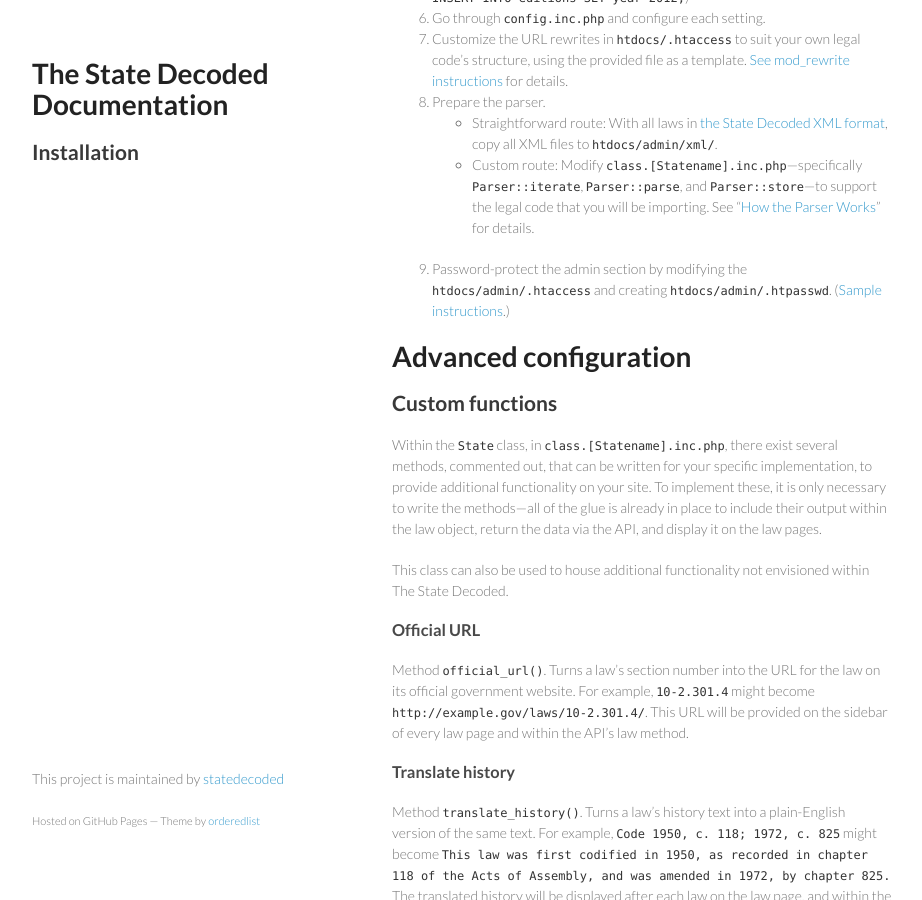
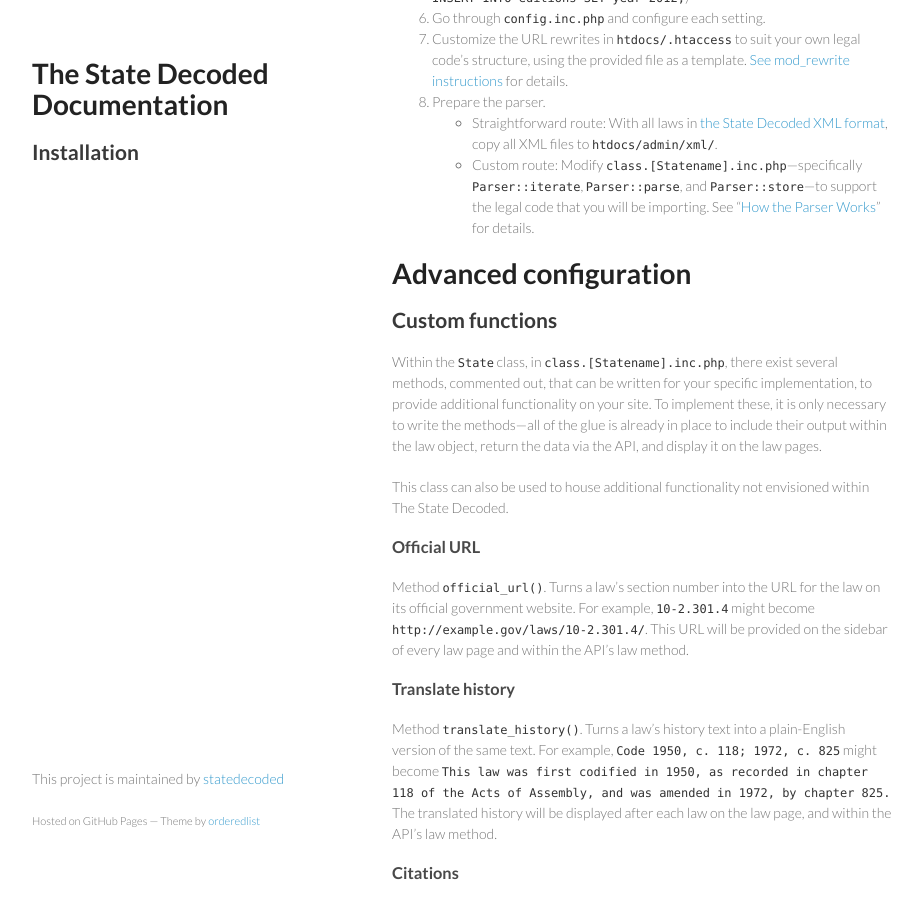
Before and after one commit to statedecoded/documentation, a Jekyll site: the page built from installation.md, in a window 1280 px wide and 900 px high, scrolled down 946 px. Shown: the whole window, without its empty margins (178-1100 px from the left). Built offline with Jekyll 4.4.1, drawn with Linux system fonts in a browser that asks for light colours.

Commit message:
Revert "I thirst"
This reverts commit e49a53d2fdb0162fda0f51e7c158708c1bf10b6f.

```diff
--- a/installation.md
+++ b/installation.md
@@ -36,8 +36,6 @@
 1. Prepare the parser.
 	* Straightforward route: With all laws in [the State Decoded XML format](xml-format.html), copy all XML files to `htdocs/admin/xml/`.
 	* Custom route: Modify `class.[Statename].inc.php`—specifically `Parser::iterate`, `Parser::parse`, and `Parser::store`—to support the legal code that you will be importing. See "[How the Parser Works](parser.html)" for details.
-1. Password-protect the admin section by modifying the `htdocs/admin/.htaccess` and creating `htdocs/admin/.htpasswd`. ([Sample instructions](http://www.seas.upenn.edu/cets/answers/auth-htpasswd.html).)
-
 
 # Advanced configuration
 
```
